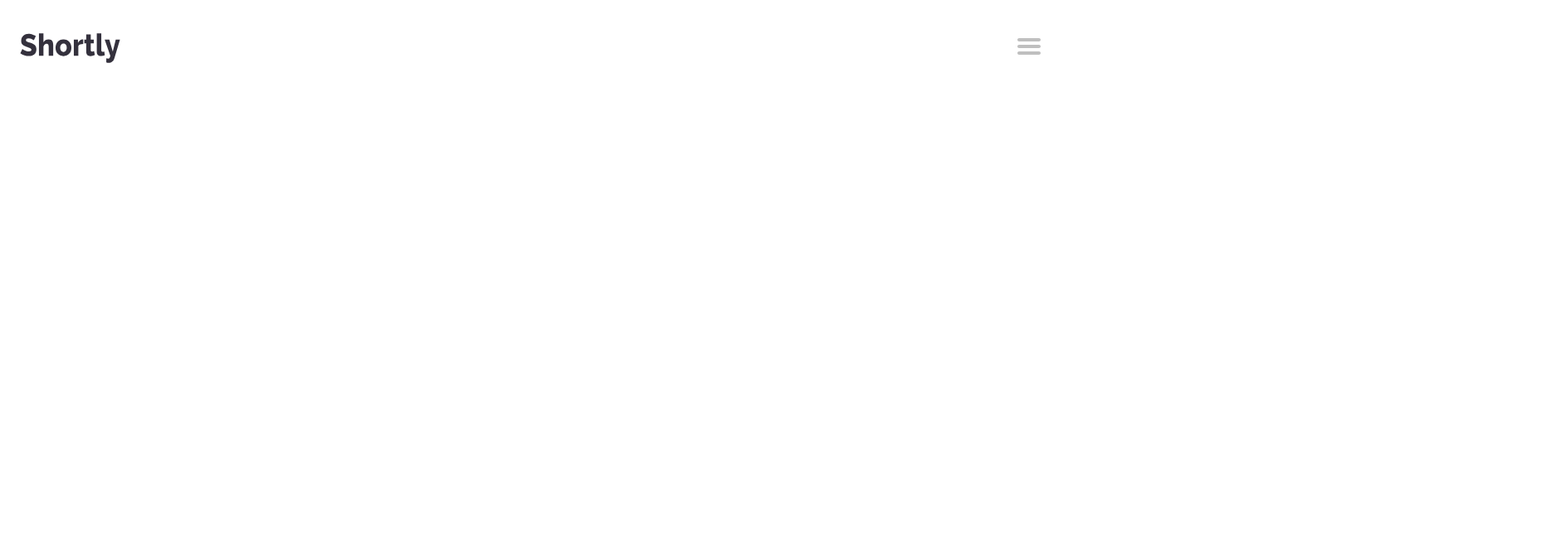
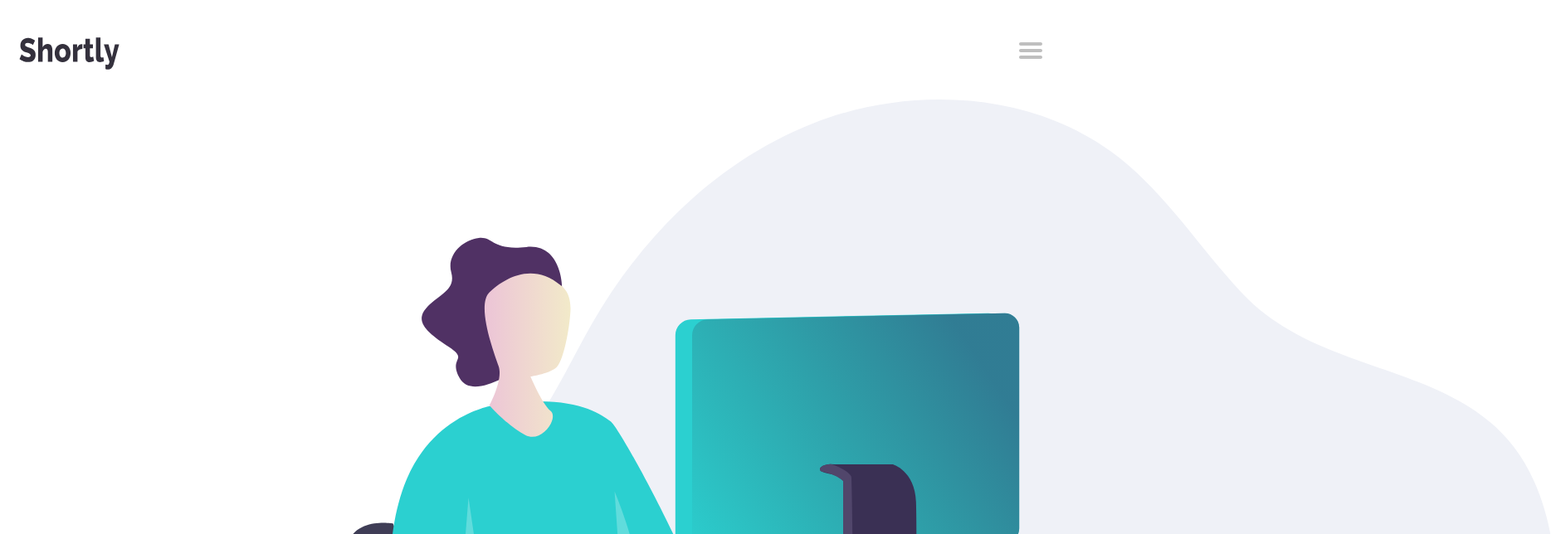
Before and after one commit to chetas411/TIF-Shortly, a React (Create React App) app: page / in a window 1280 px wide. Shown: the top 644 px of the page at 83% size, 1875 px wide, since content can reach past the window. Built offline with nearby package versions, Linux system fonts and the light colour scheme.

Commit message:
showcase section complete

```diff
--- a/src/App.jsx
+++ b/src/App.jsx
@@ -1,10 +1,12 @@
 import React from 'react';
 import Header from './components/Header/Header';
+import Showcase from './components/Showcase/Showcase';
 
 const App = () => {
     return (
         <div>
             <Header />
+            <Showcase />
         </div>
     );
 };
--- a/src/components/Header/Header.jsx
+++ b/src/components/Header/Header.jsx
@@ -6,7 +6,8 @@ import HamBurgerMenu from '../../assets/images/hambureger-menu.svg'
 const Navbar = styled.header`
     display: flex;
     width: 100%;
-    padding: 2.5rem 1.5rem;
+    padding: 2.5rem 1.25rem;
+    padding-bottom: 1rem;
     justify-content: space-between;
 `;
 
--- /dev/null
+++ b/src/components/Showcase/Showcase.jsx
@@ -0,0 +1,51 @@
+import React from 'react';
+import styled from 'styled-components';
+import ButtonRounded from '../UI/Buttons/ButtonRounded';
+import ShowCaseImg from '../../assets/images/illustration-working.svg';
+
+const MidContainer = styled.section`
+    width: 100%;
+    padding: 1rem 1.25rem;
+`;
+
+const ImgContainer = styled.img`
+    width: 150%;
+`;
+
+const TextContainer = styled.div`
+    display: flex;
+    flex-direction: column;
+    align-items: center;
+    padding: 2rem 0;
+    & h1{
+        font-size: 2.25rem;
+        text-align: center;
+        font-weight: 900;
+        line-height: 2.75rem;
+        color: #232127;
+        margin-bottom: 1rem;
+    }
+
+    & p{
+        font-size: 1rem;
+        text-align: center;
+        color:  #9e9aa7;
+        margin-bottom: 1.25rem;
+    }
+`;
+
+
+const Showcase = () => {
+    return (
+        <MidContainer>
+            <ImgContainer src={ShowCaseImg} />
+            <TextContainer>
+                <h1>More than just shorter links</h1>
+                <p>Build your brand's recognition and get detailed insights on how your links are performing.</p>
+                <ButtonRounded btnWidth="12rem" btnColor="#ffffff" btnBgColor="#2acfcf">Get Started</ButtonRounded>
+            </TextContainer>
+        </MidContainer>
+    )
+}
+
+export default Showcase;
--- /dev/null
+++ b/src/components/UI/Buttons/ButtonRounded.jsx
@@ -0,0 +1,18 @@
+import styled from 'styled-components';
+
+const ButtonRounded = styled.button`
+    padding: 1rem;
+    width: ${props => props.btnWidth};
+    color: ${props => props.btnColor};
+    background-color: ${props => props.btnBgColor};
+    border: none;
+    border-radius: 2rem;
+    font-size: 1.2rem;
+    font-weight: 700;
+    cursor: pointer;
+    &:hover {
+        opacity: 0.7;
+    }
+`;
+
+export default ButtonRounded;
--- a/src/index.css
+++ b/src/index.css
@@ -1,3 +1,4 @@
+@import url('https://fonts.googleapis.com/css2?family=Poppins:wght@500;700&display=swap');
 *{
   margin: 0;
   padding: 0;
@@ -5,10 +6,12 @@
   scroll-behavior: smooth;
 }
 
+:root {
+  font-size: 18px;
+}
+
 body {
-  font-family: -apple-system, BlinkMacSystemFont, 'Segoe UI', 'Roboto', 'Oxygen',
-    'Ubuntu', 'Cantarell', 'Fira Sans', 'Droid Sans', 'Helvetica Neue',
-    sans-serif;
+  font-family: 'Poppins', sans-serif;
   -webkit-font-smoothing: antialiased;
   -moz-osx-font-smoothing: grayscale;
 }
```
Also changed, not shown: src/components/UI/Buttons/ButtonPlain.jsx (added, +17 -0 lines).
